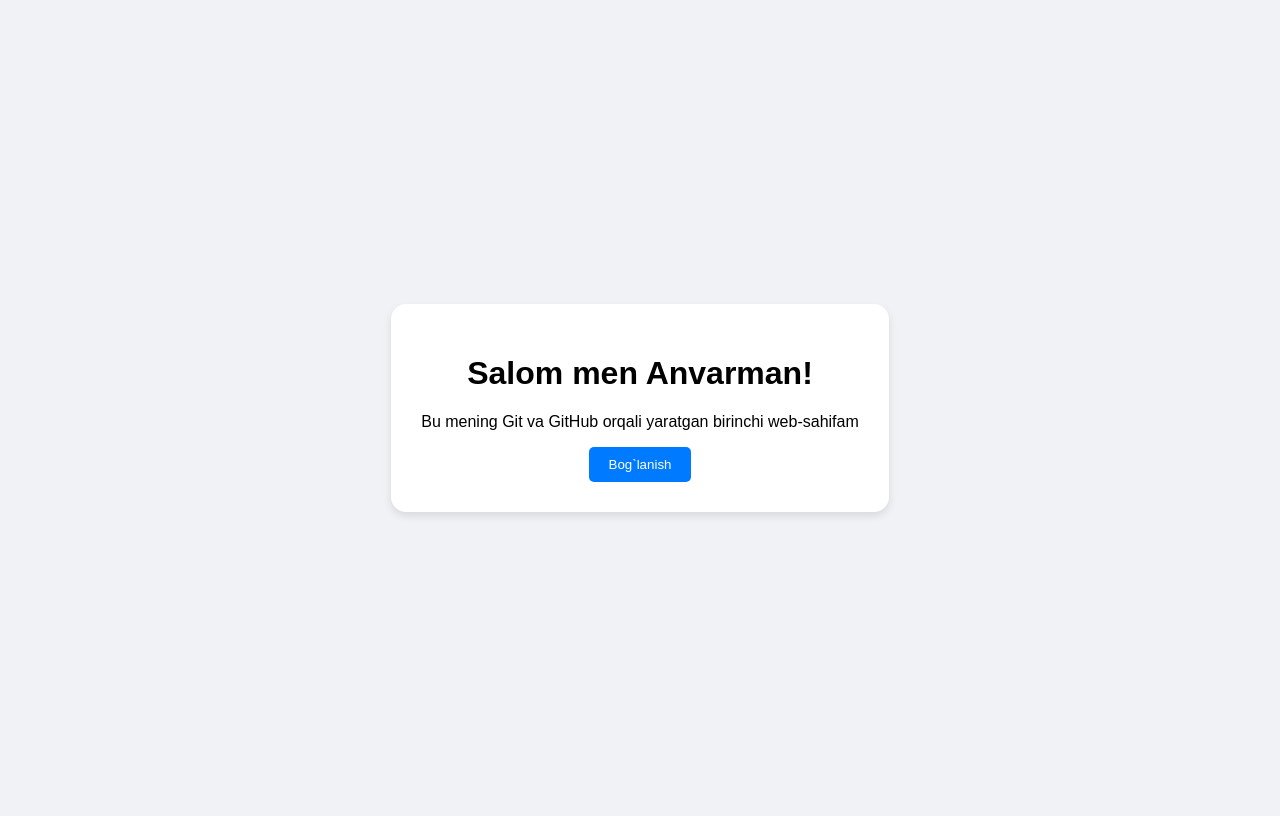
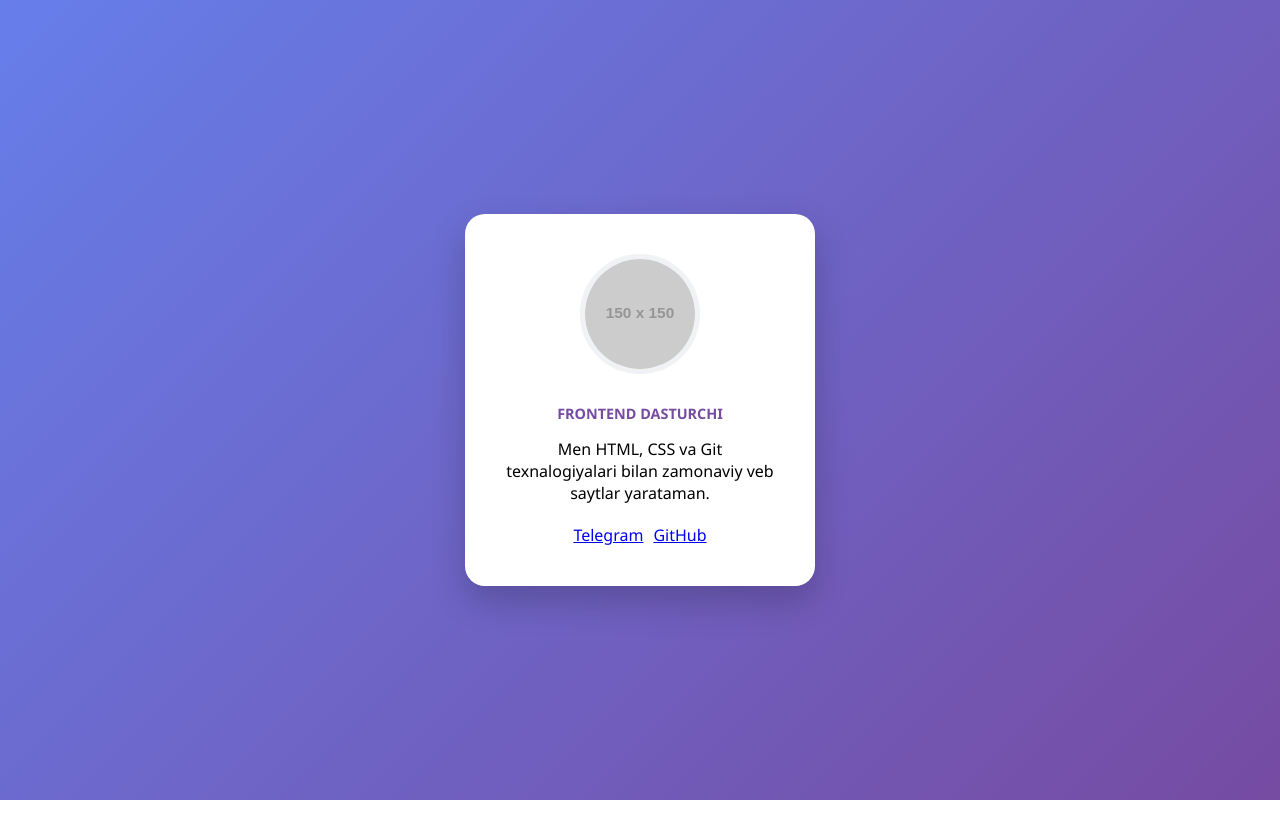
Before and after one commit to anvar23anvar/mening-loyiham, a plain HTML site: page index.html in a window 1280 px wide. Drawn offline with Linux system fonts and the light colour scheme; placeholder pictures from the web are drawn by us.

Commit message:
sahifani qayta yangiladm

```diff
--- a/index.html
+++ b/index.html
@@ -7,10 +7,14 @@
     </head>
     <body>
         <div class="card">
-            <h1>Salom men Anvarman!</h1>
-            <p>Bu mening Git va GitHub orqali yaratgan birinchi web-sahifam</p>
-            <button>Bog`lanish</button>
+            <img src="https://via.placeholder.com/150" alt="Avatar" class="profile-img">
+            <h1 Anvar Xolmatov></h1>
+            <p class="title">Frontend Dasturchi </p>
+            <p>Men HTML, CSS va Git texnalogiyalari bilan zamonaviy veb saytlar yarataman.</p>
+            <div class="social-links"><a href="#" class="btntelegram">Telegram</a>
+            <a href="#" class="btngithub">GitHub</a>
         </div>
+     </div>
     </body>
 
 </html>
--- a/style.css
+++ b/style.css
@@ -1,25 +1,67 @@
+* {
+    margin: 0;
+    padding: 0;
+    box-sizing: border-box;
+}
+
 body {
-    background-color: #f0f2f5;
+    background: linear-gradient(135deg, #667eea 0%, #764ba2 100%);
     display: flex;
     justify-content: center;
     align-items: center;
     height: 100vh;
-    font-family: sans-serif;
+    font-family: 'Segoe UI', Tahoma, Geneva, Verdana, sans-serif;
 }
 
 .card {
     background: white;
-    padding: 30px;
-    border-radius: 15px;
-    box-shadow: 0 4px 8px rgba(0,0,0,0.1);
+    padding: 40px;
+    border-radius: 20px;
+    box-shadow: 0 15px 35px rgba(0,0,0,0.2);
     text-align: center;
+    max-width: 350px;
+    transition: transform 0.3s ease;
 }
 
-button {
-    background-color: #007bff;
+.card:hover {
+    transform: translateY(-10px); /* Sichqoncha kelganda tepaga ko'tariladi */
+}
+
+.profile-img {
+    width: 120px;
+    height: 120px;
+    border-radius: 50%;
+    border: 5px solid #f0f2f5;
+    margin-bottom: 20px;
+}
+
+h1 { color: #333; margin-bottom: 5px; }
+
+.title {
+    color: #764ba2;
+    font-weight: bold;
+    margin-bottom: 15px;
+    text-transform: uppercase;
+    font-size: 0.9em;
+}
+
+.social-links {
+    display: flex;
+    gap: 10px;
+    justify-content: center;
+    margin-top: 20px;
+}
+
+.btn {
+    text-decoration: none;
+    padding: 10px 20px;
+    border-radius: 25px;
     color: white;
-    border: none;
-    padding: 10px 20px;
-    border-radius: 5px;
-    cursor: pointer;
+    font-size: 14px;
+    transition: opacity 0.3s;
 }
+
+.telegram { background: #0088cc; }
+.github { background: #333; }
+
+.btn:hover { opacity: 0.8; }
```
